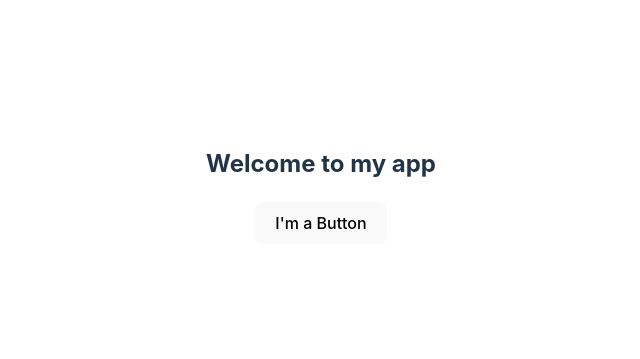
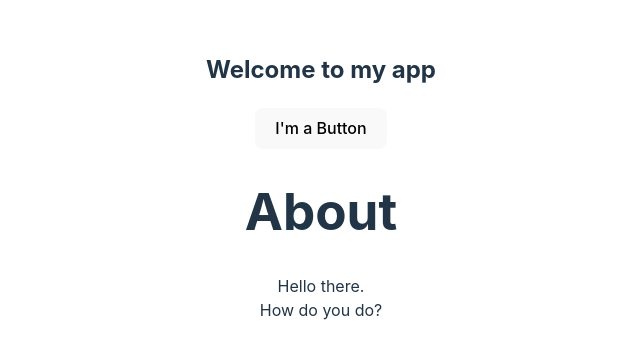
Before and after one commit to Alphamikey23/react-basics, a React (Vite) app: page / in a window 1280 px wide. Shown: the part 215-574 px from the top of the page, without its empty margins (319-959 px from the left). Built offline with nearby package versions, Linux system fonts and the light colour scheme.

Commit message:
Mix of Markup with JSX

```diff
--- /dev/null
+++ b/src/AboutPage.jsx
@@ -0,0 +1,7 @@
+export default function AboutPage() {
+return(<>
+	<h1> About </h1>
+	<p>Hello there. <br /> How do you do? </p>
+	</>
+	);
+}
--- a/src/App.jsx
+++ b/src/App.jsx
@@ -3,7 +3,7 @@
 import viteLogo from '/vite.svg'
 import './App.css'
 import MyButton  from './MyButton';
-
+import AboutPage from './AboutPage';
 
 
 
@@ -16,6 +16,7 @@
     {/* <h2>Welcome to my app</h2> */}
       {/* <button>I'm a button</button> */}
       <MyButton />
+      <AboutPage />
     </>
   )
 }
```
